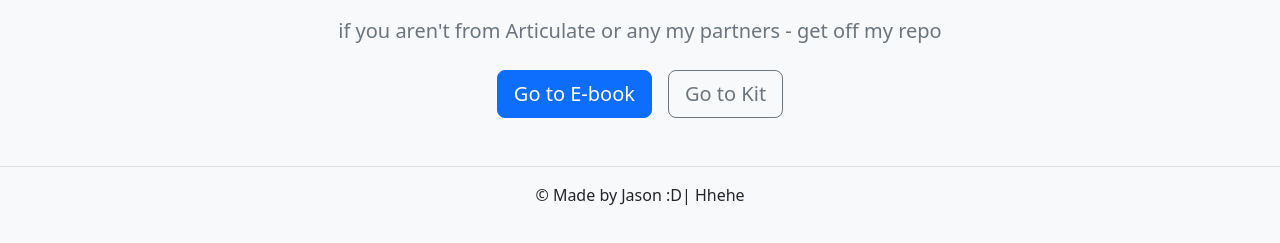
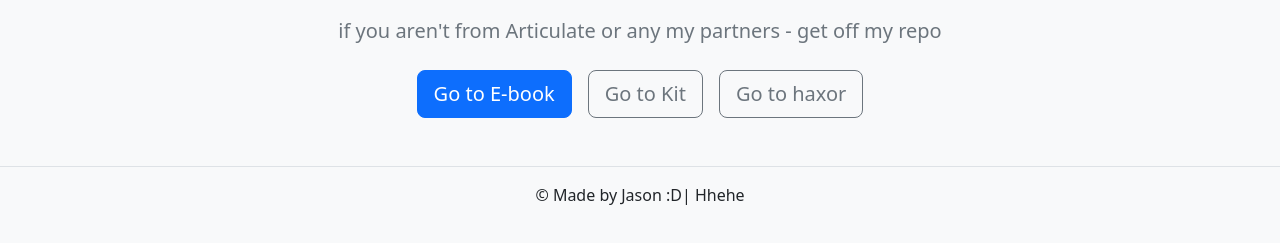
Before and after one commit to The-Articulate-Hub/Studio, a plain HTML site: page index.html in a window 1280 px wide. Shown: the part 161-404 px from the top of the page. Drawn offline with nearby package versions, Linux system fonts and the light colour scheme.

Commit message:
Updated herf

```diff
--- a/index.html
+++ b/index.html
@@ -65,6 +65,7 @@
         <div class="d-inline-flex gap-3">
           <a href="ebook.html" class="btn btn-primary btn-lg">Go to E-book</a>
           <a href="kit.html" class="btn btn-outline-secondary btn-lg">Go to Kit</a>
+          <a href="Haxor.html" class="btn btn-outline-secondary btn-lg">Go to haxor</a>
         </div>
       </div>
     </section>
```
